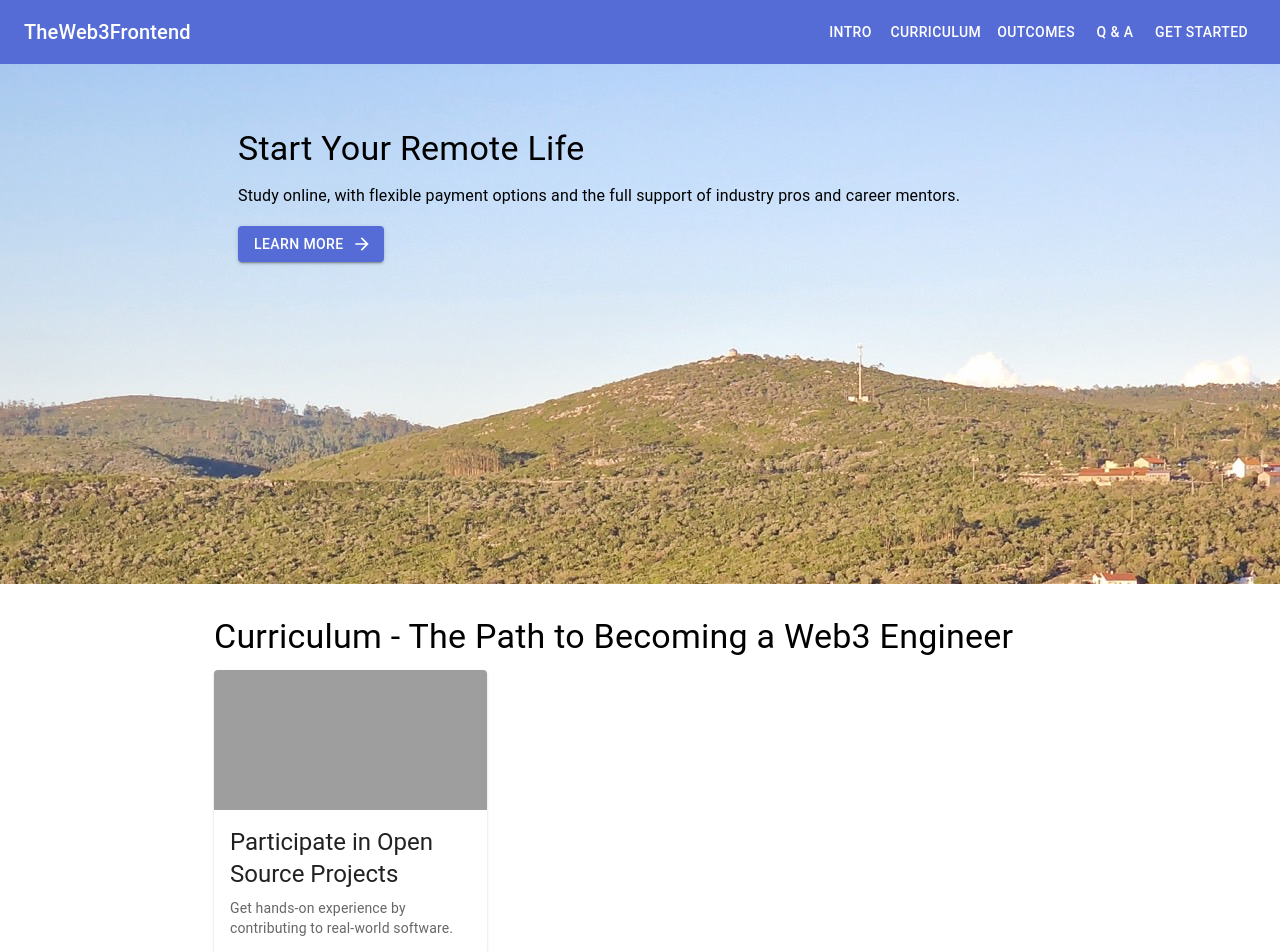
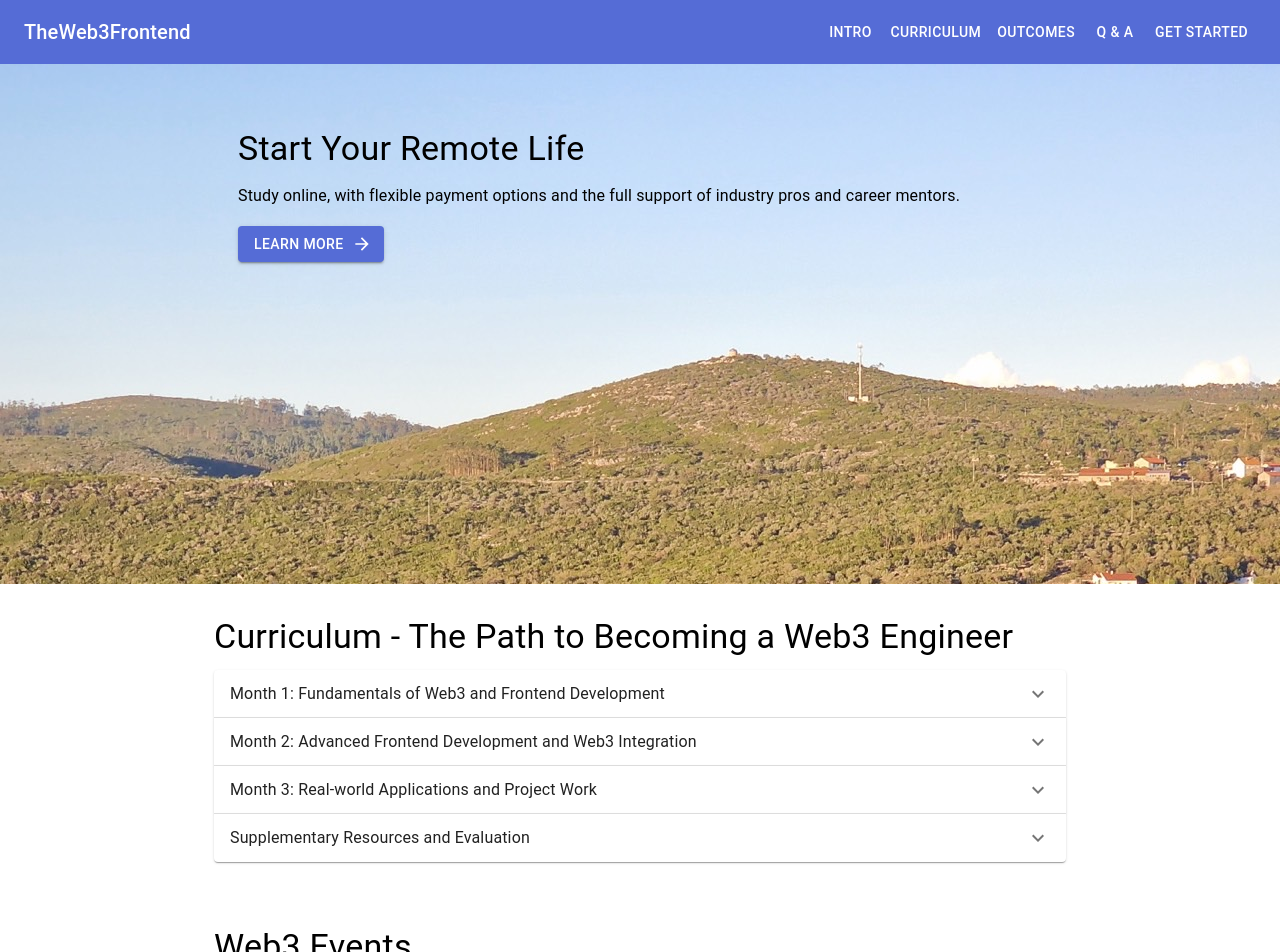
Before and after one commit to noraliucode/landing-page, a React (Create React App) app: page / in a window 1280 px wide. Shown: the top 952 px of the page. Built offline with nearby package versions, Linux system fonts and the light colour scheme; grey boxes are pictures that could not be loaded.

Commit message:
feat: add course content

```diff
--- a/src/LandingPage.tsx
+++ b/src/LandingPage.tsx
@@ -115,6 +115,139 @@ const Footer = () => {
   );
 };
 
+const CourseContent: React.FC = () => {
+  return (
+    <div>
+      {/* Month 1 */}
+      <Accordion>
+        <AccordionSummary expandIcon={<ExpandMoreIcon />}>
+          <Typography>
+            Month 1: Fundamentals of Web3 and Frontend Development
+          </Typography>
+        </AccordionSummary>
+        <AccordionDetails>
+          <Typography>
+            Week 1-2: Introduction to Web3
+            <ul>
+              <li>
+                Overview of Web3, Blockchain, and Decentralized Applications
+                (DApps)
+              </li>
+              <li>
+                Understanding Ethereum, Smart Contracts, and Decentralized
+                Finance (DeFi)
+              </li>
+              <li>Basic concepts of cryptocurrency and wallets</li>
+            </ul>
+            Week 3-4: Basics of Frontend Development
+            <ul>
+              <li>HTML5 and CSS3 for building web pages</li>
+              <li>JavaScript fundamentals</li>
+              <li>
+                Introduction to React.js (or Vue.js/Angular as alternatives)
+              </li>
+              <li>Setting up a development environment</li>
+            </ul>
+          </Typography>
+        </AccordionDetails>
+      </Accordion>
+
+      {/* Month 2 */}
+      <Accordion>
+        <AccordionSummary expandIcon={<ExpandMoreIcon />}>
+          <Typography>
+            Month 2: Advanced Frontend Development and Web3 Integration
+          </Typography>
+        </AccordionSummary>
+        <AccordionDetails>
+          <Typography>
+            Week 5-6: Advanced JavaScript and Frontend Frameworks
+            <ul>
+              <li>
+                Deep dive into React.js components, state management, and hooks
+              </li>
+              <li>
+                Responsive web design and CSS frameworks like Bootstrap or
+                Tailwind CSS
+              </li>
+              <li>Introduction to TypeScript for better code structure</li>
+            </ul>
+            Week 7-8: Integrating Web3 with Frontend
+            <ul>
+              <li>Web3.js or Ethers.js libraries to interact with Ethereum</li>
+              <li>Connecting a frontend to smart contracts</li>
+              <li>
+                Handling cryptocurrency transactions and wallet integration
+              </li>
+              <li>Building a simple DApp interface</li>
+            </ul>
+          </Typography>
+        </AccordionDetails>
+      </Accordion>
+
+      {/* Month 3 */}
+      <Accordion>
+        <AccordionSummary expandIcon={<ExpandMoreIcon />}>
+          <Typography>
+            Month 3: Real-world Applications and Project Work
+          </Typography>
+        </AccordionSummary>
+        <AccordionDetails>
+          <Typography>
+            Week 9-10: Building a Complete DApp
+            <ul>
+              <li>Project: Develop a basic Decentralized Application</li>
+              <li>Implementing smart contract interactions</li>
+              <li>Integrating frontend with blockchain functionality</li>
+              <li>Testing and debugging DApps</li>
+            </ul>
+            Week 11-12: Advanced Topics and Course Conclusion
+            <ul>
+              <li>
+                Advanced Web3 concepts: Oracles, Layer 2 solutions, and
+                cross-chain functionality
+              </li>
+              <li>Security best practices in DApps</li>
+              <li>Performance optimization</li>
+              <li>
+                Final project: Building a comprehensive DApp incorporating
+                learned concepts
+              </li>
+            </ul>
+          </Typography>
+        </AccordionDetails>
+      </Accordion>
+
+      {/* Supplementary Resources and Evaluation */}
+      <Accordion>
+        <AccordionSummary expandIcon={<ExpandMoreIcon />}>
+          <Typography>Supplementary Resources and Evaluation</Typography>
+        </AccordionSummary>
+        <AccordionDetails>
+          <Typography>
+            Supplementary Resources:
+            <ul>
+              <li>Weekly coding exercises and assignments</li>
+              <li>Guest lectures from industry experts</li>
+              <li>Online resources and communities for support</li>
+              <li>Continuous assessment through quizzes and mini-projects</li>
+            </ul>
+            Evaluation:
+            <ul>
+              <li>Regular assessments after each module</li>
+              <li>Final project evaluation</li>
+              <li>
+                Peer reviews and code sharing sessions for collaborative
+                learning
+              </li>
+            </ul>
+          </Typography>
+        </AccordionDetails>
+      </Accordion>
+    </div>
+  );
+};
+
 const CurriculumSection = () => {
   return (
     <Container maxWidth="md">
@@ -122,31 +255,7 @@ const CurriculumSection = () => {
         <Typography variant="h4" component="h2" gutterBottom>
           Curriculum - The Path to Becoming a Web3 Engineer
         </Typography>
-        <Grid container spacing={2}>
-          {/* Example card for part of the curriculum */}
-          <Grid item xs={12} sm={6} md={4}>
-            <Card>
-              <CardActionArea>
-                <CardMedia
-                  component="img"
-                  height="140"
-                  image="/static/images/cards/contemplative-reptile.jpg"
-                  alt="contemplative reptile"
-                />
-                <CardContent>
-                  <Typography gutterBottom variant="h5" component="div">
-                    Participate in Open Source Projects
-                  </Typography>
-                  <Typography variant="body2" color="text.secondary">
-                    Get hands-on experience by contributing to real-world
-                    software.
-                  </Typography>
-                </CardContent>
-              </CardActionArea>
-            </Card>
-          </Grid>
-          {/* You can add more cards for different parts of the curriculum */}
-        </Grid>
+        <CourseContent />
       </Box>
     </Container>
   );
```
